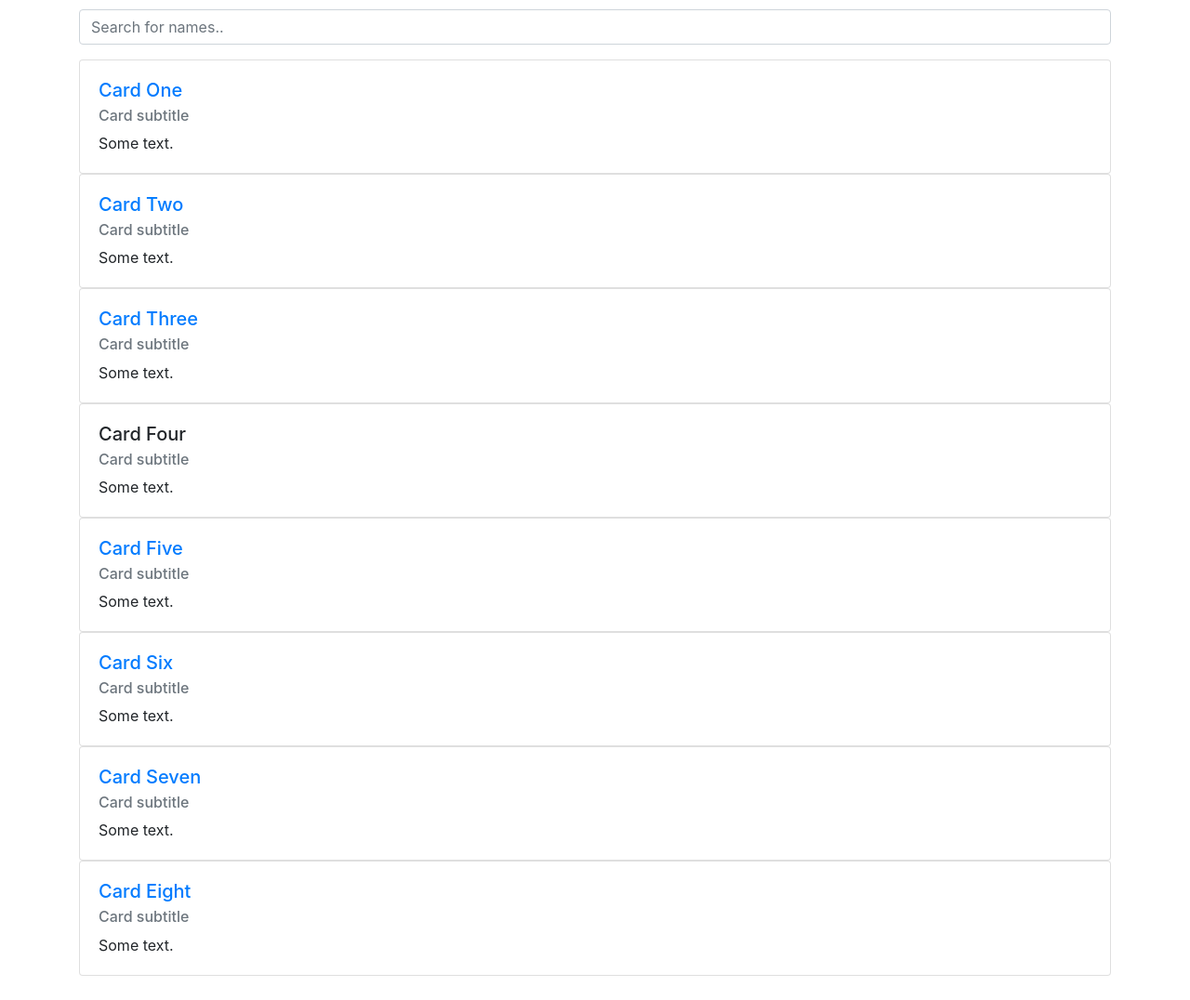
After one commit to rohanasurvase/VIT_Internship, a PHP site: page /Search.php in a window 1280 px wide. The commit adds this page. Shown: the whole page at 93% size. Run offline with PHP 8.4, Linux system fonts and the light colour scheme.

Commit message:
search demo

```diff
--- /dev/null
+++ b/Search.php
@@ -0,0 +1,108 @@
+<!DOCTYPE html>
+<html>
+<head>
+  <meta charset="utf-8">
+  <title></title>
+  <meta charset="UTF-8">
+  <meta name="viewport" content="width=device-width, initial-scale=1.0">
+  <link rel="stylesheet" href="SearchStyle.css">
+   <meta name="viewport" content="width=device-width, initial-scale=1, shrink-to-fit=no">
+
+    <!-- Bootstrap CSS -->
+    <link rel="stylesheet" href="https://maxcdn.bootstrapcdn.com/bootstrap/4.0.0/css/bootstrap.min.css" integrity="sha384-Gn5384xqQ1aoWXA+058RXPxPg6fy4IWvTNh0E263XmFcJlSAwiGgFAW/dAiS6JXm" crossorigin="anonymous">
+</head>
+<body>
+  <div class="container">
+  <div class="row">
+    <div class="col-sm-12 mb-3">
+      <input type="text" id="myFilter" class="form-control" onkeyup="myFunction()" placeholder="Search for names..">
+    </div>
+  </div>
+  <div class="row" id="myItems">
+    <div class="col-sm-12 mb-3">
+      <div class="card">
+        <div class="card-body">
+          <h5 class="card-title"><a href="#">Card One</a></h5>
+          <h6 class="card-subtitle mb-2 text-muted">Card subtitle</h6>
+          <p class="card-text">Some text.</p>
+        </div>
+      </div>
+
+      <div class="card">
+        <div class="card-body">
+          <h5 class="card-title"><a href="#">Card Two</a></h5>
+          <h6 class="card-subtitle mb-2 text-muted">Card subtitle</h6>
+          <p class="card-text">Some text.</p>
+        </div>
+      </div>
+
+      <div class="card">
+        <div class="card-body">
+          <h5 class="card-title"><a href="#">Card Three</a></h5>
+          <h6 class="card-subtitle mb-2 text-muted">Card subtitle</h6>
+          <p class="card-text">Some text.</p>
+        </div>
+      </div>
+
+      <div class="card">
+        <div class="card-body">
+          <h5 class="card-title">Card Four</h5>
+          <h6 class="card-subtitle mb-2 text-muted">Card subtitle</h6>
+          <p class="card-text">Some text.</p>
+        </div>
+      </div>
+
+      <div class="card">
+        <div class="card-body">
+          <h5 class="card-title"><a href="#">Card Five</a></h5>
+          <h6 class="card-subtitle mb-2 text-muted">Card subtitle</h6>
+          <p class="card-text">Some text.</p>
+        </div>
+      </div>
+
+      <div class="card">
+        <div class="card-body">
+          <h5 class="card-title"><a href="#">Card Six</a></h5>
+          <h6 class="card-subtitle mb-2 text-muted">Card subtitle</h6>
+          <p class="card-text">Some text.</p>
+        </div>
+      </div>
+
+      <div class="card">
+        <div class="card-body">
+          <h5 class="card-title"><a href="#">Card Seven</a></h5>
+          <h6 class="card-subtitle mb-2 text-muted">Card subtitle</h6>
+          <p class="card-text">Some text.</p>
+        </div>
+      </div>
+
+      <div class="card">
+        <div class="card-body">
+          <h5 class="card-title"><a href="#">Card Eight</a></h5>
+          <h6 class="card-subtitle mb-2 text-muted">Card subtitle</h6>
+          <p class="card-text">Some text.</p>
+        </div>
+      </div>
+    </div>
+  </div>
+</div>
+
+</body>
+</html>
+<script>
+function myFunction() {
+    var input, filter, cards, cardContainer, h5, title, i;
+    input = document.getElementById("myFilter");
+    filter = input.value.toUpperCase();
+    cardContainer = document.getElementById("myItems");
+    cards = cardContainer.getElementsByClassName("card");
+    for (i = 0; i < cards.length; i++) {
+        title = cards[i].querySelector(".card-body h5.card-title");
+        if (title.innerText.toUpperCase().indexOf(filter) > -1) {
+            cards[i].style.display = "";
+        } else {
+            cards[i].style.display = "none";
+        }
+    }
+}
+</script>
--- /dev/null
+++ b/SearchStyle.css
@@ -0,0 +1,8 @@
+.container {
+  padding: 10px;
+}
+
+ul li {
+  list-style: none;
+
+}
```
Also changed, not shown: SignUp.php (+32 -17 lines).
